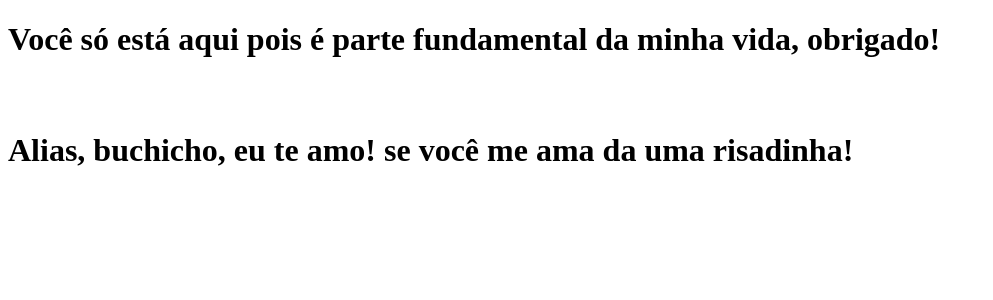
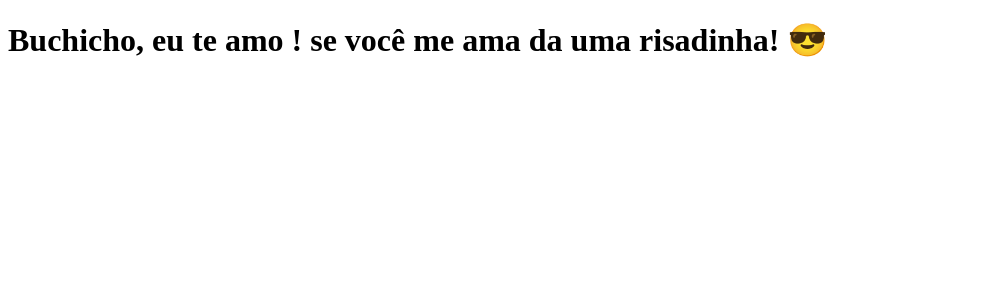
Before and after one commit to gustavocamalionti/timecosmic, a Next.js app: page / in a window 1280 px wide. Shown: the top 300 px of the page, without its empty margins (0-993 px from the left). Built offline with nearby package versions, Linux system fonts and the light colour scheme.

Commit message:
modify text and add emoji

```diff
--- a/pages/index.js
+++ b/pages/index.js
@@ -1,9 +1,6 @@
 
 function Home() {
-    return <h1>Você só está aqui pois é parte fundamental da minha vida, obrigado! <br></br><br></br><br></br>
-
-        Alias, buchicho, eu te amo! se você me ama da uma risadinha!
-    </h1>
-}
+    return <h1>Buchicho, eu te amo ! se você me ama da uma risadinha! 😎 </h1>
+    }
 
 export default Home;
```
